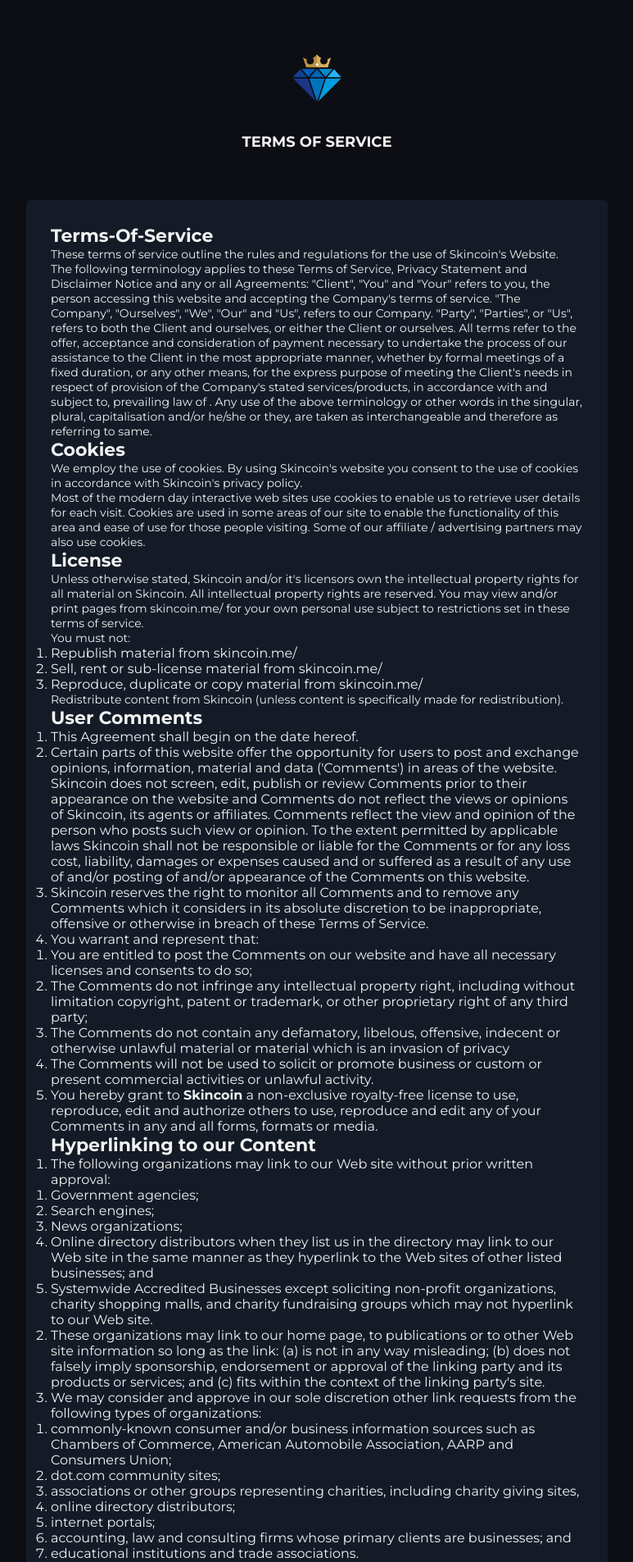
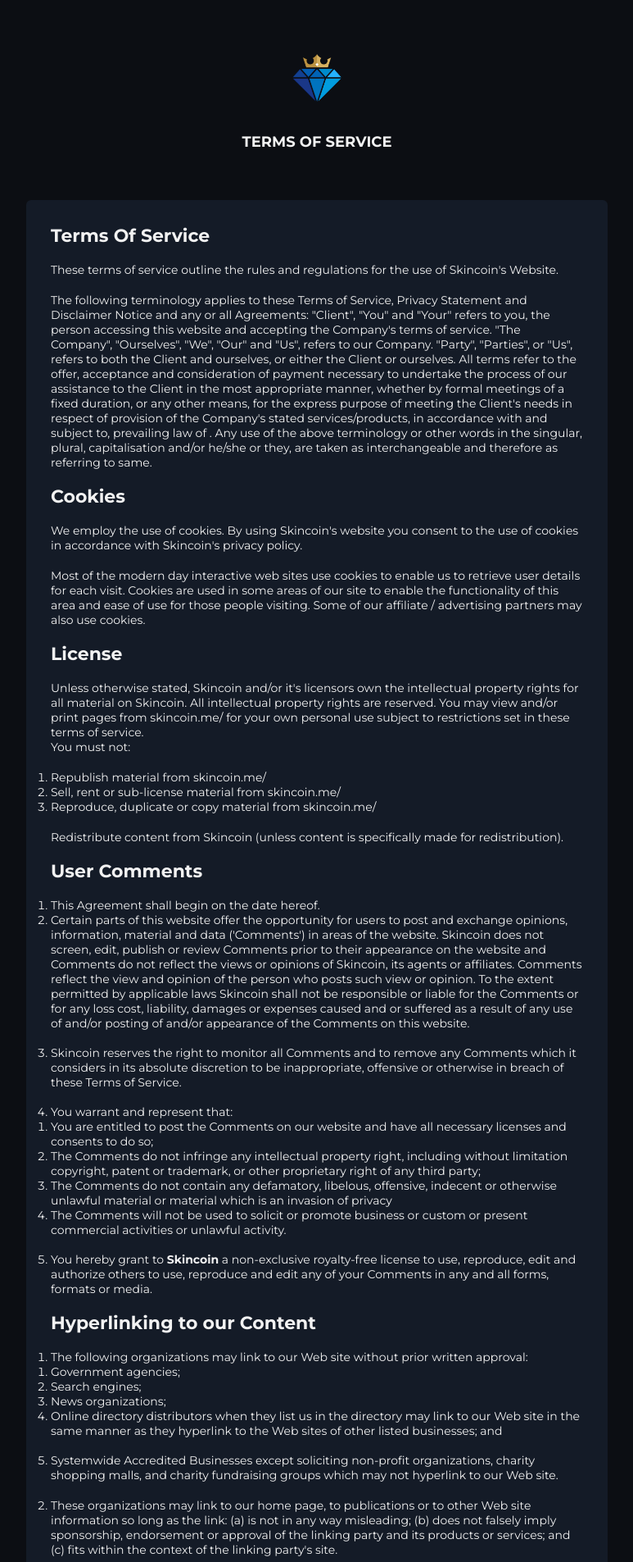
Before and after one commit to Cqsual0/First-Website-, a PHP site: page /tos.html in a window 1280 px wide. Shown: the top 1905 px of the page at 82% size, without its empty margins (268-1041 px from the left). Run offline with PHP 8.4, Linux system fonts and the light colour scheme; some libraries are stand-ins or nearby versions.

Commit message:
Update [ TOS ]

```diff
--- a/css/tos.css
+++ b/css/tos.css
@@ -60,6 +60,7 @@
 }
 .inner ol{
   color: #f2f2f2;
+  font-size: 14px;
 }
 #myBtn {
   display: none; /* Hidden by default */
--- a/tos.html
+++ b/tos.html
@@ -74,8 +74,10 @@
         </div>
       </div>
       <div class="inner">
-        <h2>Terms-Of-Service</h2>
+        <h2>Terms Of Service</h2>
+        <br>
         <p>These terms of service outline the rules and regulations for the use of Skincoin's Website.</p>
+        <br>
         <p>The following terminology applies to these Terms of Service, Privacy Statement and Disclaimer Notice and
           any or all Agreements: "Client", "You" and "Your" refers to you, the person accessing this website
           and accepting the Company's terms of service. "The Company", "Ourselves", "We", "Our" and "Us", refers
@@ -86,25 +88,34 @@
           of provision of the Company's stated services/products, in accordance with and subject to, prevailing law
           of . Any use of the above terminology or other words in the singular, plural,
           capitalisation and/or he/she or they, are taken as interchangeable and therefore as referring to same.</p>
+          <br>
         <h2>Cookies</h2>
+        <br>
         <p>We employ the use of cookies. By using Skincoin's website you consent to the use of cookies
           in accordance with Skincoin's privacy policy.</p>
+          <br>
         <p>Most of the modern day interactive web sites
           use cookies to enable us to retrieve user details for each visit. Cookies are used in some areas of our site
           to enable the functionality of this area and ease of use for those people visiting. Some of our
           affiliate / advertising partners may also use cookies.</p>
+          <br>
         <h2>License</h2>
+        <br>
         <p>Unless otherwise stated, Skincoin and/or it's licensors own the intellectual property rights for
           all material on Skincoin. All intellectual property rights are reserved. You may view and/or print
           pages from skincoin.me/ for your own personal use subject to restrictions set in these terms of service.</p>
         <p>You must not:</p>
+        <br>
         <ol>
           <li>Republish material from skincoin.me/</li>
           <li>Sell, rent or sub-license material from skincoin.me/</li>
           <li>Reproduce, duplicate or copy material from skincoin.me/</li>
         </ol>
+        <br>
         <p>Redistribute content from Skincoin (unless content is specifically made for redistribution).</p>
+        <br>
         <h2>User Comments</h2>
+        <br>
         <ol>
           <li>This Agreement shall begin on the date hereof.</li>
           <li>Certain parts of this website offer the opportunity for users to post and exchange opinions, information,
@@ -115,8 +126,10 @@
             not be responsible or liable for the Comments or for any loss cost, liability, damages or expenses caused
             and or suffered as a result of any use of and/or posting of and/or appearance of the Comments on this
             website.</li>
+            <br>
           <li>Skincoin reserves the right to monitor all Comments and to remove any Comments which it considers
             in its absolute discretion to be inappropriate, offensive or otherwise in breach of these Terms of Service.</li>
+            <br>
           <li>You warrant and represent that:
             <ol>
               <li>You are entitled to post the Comments on our website and have all necessary licenses and consents to
@@ -129,30 +142,37 @@
                 or unlawful activity.</li>
             </ol>
           </li>
+          <br>
           <li>You hereby grant to <strong>Skincoin</strong> a non-exclusive royalty-free license to use, reproduce,
             edit and authorize others to use, reproduce and edit any of your Comments in any and all forms, formats
             or media.</li>
         </ol>
+        <br>
         <h2>Hyperlinking to our Content</h2>
+        <br>
         <ol>
           <li>The following organizations may link to our Web site without prior written approval:
+            <br>
             <ol>
               <li>Government agencies;</li>
               <li>Search engines;</li>
               <li>News organizations;</li>
               <li>Online directory distributors when they list us in the directory may link to our Web site in the same
                 manner as they hyperlink to the Web sites of other listed businesses; and</li>
+                <br>
               <li>Systemwide Accredited Businesses except soliciting non-profit organizations, charity shopping malls,
                 and charity fundraising groups which may not hyperlink to our Web site.</li>
             </ol>
           </li>
         </ol>
+        <br>
         <ol start="2">
           <li>These organizations may link to our home page, to publications or to other Web site information so long
             as the link: (a) is not in any way misleading; (b) does not falsely imply sponsorship, endorsement or
             approval of the linking party and its products or services; and (c) fits within the context of the linking
             party's site.
           </li>
+          <br>
           <li>We may consider and approve in our sole discretion other link requests from the following types of organizations:
             <ol>
               <li>commonly-known consumer and/or business information sources such as Chambers of Commerce, American
@@ -166,6 +186,7 @@
             </ol>
           </li>
         </ol>
+        <br>
         <p>We will approve link requests from these organizations if we determine that: (a) the link would not reflect
           unfavorably on us or our accredited businesses (for example, trade associations or other organizations
           representing inherently suspect types of business, such as work-at-home opportunities, shall not be allowed
@@ -173,60 +194,80 @@
           the visibility associated with the hyperlink outweighs the absence of Skincoin; and (d) where the
           link is in the context of general resource information or is otherwise consistent with editorial content
           in a newsletter or similar product furthering the mission of the organization.</p>
+          <br>
         <p>These organizations may link to our home page, to publications or to other Web site information so long as
           the link: (a) is not in any way misleading; (b) does not falsely imply sponsorship, endorsement or approval
           of the linking party and it products or services; and (c) fits within the context of the linking party's
           site.</p>
+          <br>
         <p>If you are among the organizations listed in paragraph 2 above and are interested in linking to our website,
           you must notify us by sending an e-mail to <a href="mailto:skincoinn@gmail.com" title="send an email to skincoinn@gmail.com">skincoinn@gmail.com</a>.
           Please include your name, your organization name, contact information (such as a phone number and/or e-mail
           address) as well as the URL of your site, a list of any URLs from which you intend to link to our Web site,
           and a list of the URL(s) on our site to which you would like to link. Allow 2-3 weeks for a response.</p>
+          <br>
         <p>Approved organizations may hyperlink to our Web site as follows:</p>
+        <br>
         <ol>
           <li>By use of our corporate name; or</li>
           <li>By use of the uniform resource locator (Web address) being linked to; or</li>
           <li>By use of any other description of our Web site or material being linked to that makes sense within the
             context and format of content on the linking party's site.</li>
         </ol>
+        <br>
         <p>No use of Skincoin's logo or other artwork will be allowed for linking absent a trademark license
           agreement.</p>
+          <br>
         <h2>Iframes</h2>
+        <br>
         <p>Without prior approval and express written permission, you may not create frames around our Web pages or
           use other techniques that alter in any way the visual presentation or appearance of our Web site.</p>
+          <br>
         <h2>Content Liability</h2>
+        <br>
         <p>We shall have no responsibility or liability for any content appearing on your Web site. You agree to indemnify
           and defend us against all claims arising out of or based upon your Website. No link(s) may appear on any
           page on your Web site or within any context containing content or materials that may be interpreted as
           libelous, obscene or criminal, or which infringes, otherwise violates, or advocates the infringement or
           other violation of, any third party rights.</p>
+          <br>
         <h2>Reservation of Rights</h2>
+        <br>
         <p>We reserve the right at any time and in its sole discretion to request that you remove all links or any particular
           link to our Web site. You agree to immediately remove all links to our Web site upon such request. We also
           reserve the right to amend these terms of service and its linking policy at any time. By continuing
           to link to our Web site, you agree to be bound to and abide by these linking terms of service.</p>
+          <br>
         <h2>Removal of links from our website</h2>
+        <br>
         <p>If you find any link on our Web site or any linked web site objectionable for any reason, you may contact
           us about this. We will consider requests to remove links but will have no obligation to do so or to respond
           directly to you.</p>
+          <br>
         <p>Whilst we endeavour to ensure that the information on this website is correct, we do not warrant its completeness
           or accuracy; nor do we commit to ensuring that the website remains available or that the material on the
           website is kept up to date.</p>
+          <br>
         <h2>Disclaimer</h2>
+        <br>
         <p>To the maximum extent permitted by applicable law, we exclude all representations, warranties and conditions relating to our website and the use of this website (including, without limitation, any warranties implied by law in respect of
           satisfactory quality, fitness for purpose and/or the use of reasonable care and skill). Nothing in this disclaimer will:</p>
+          <br>
         <ol>
           <li>limit or exclude our or your liability for death or personal injury resulting from negligence;</li>
           <li>limit or exclude our or your liability for fraud or fraudulent misrepresentation;</li>
           <li>limit any of our or your liabilities in any way that is not permitted under applicable law; or</li>
           <li>exclude any of our or your liabilities that may not be excluded under applicable law.</li>
         </ol>
+        <br>
         <p>The limitations and exclusions of liability set out in this Section and elsewhere in this disclaimer: (a)
           are subject to the preceding paragraph; and (b) govern all liabilities arising under the disclaimer or
           in relation to the subject matter of this disclaimer, including liabilities arising in contract, in tort
           (including negligence) and for breach of statutory duty.</p>
+          <br>
         <p>To the extent that the website and the information and services on the website are provided free of charge,
           we will not be liable for any loss or damage of any nature.</p>
+          <br>
         <h2>Credit &amp; Contact Information</h2>
         <p>This Terms of service page was created at <a style="color:inherit;text-decoration:none;cursor:text;" href="https://privacyterms.io">privacyterms.io</a>. If you have
           any queries regarding any of our terms, please contact us.</p>
```
